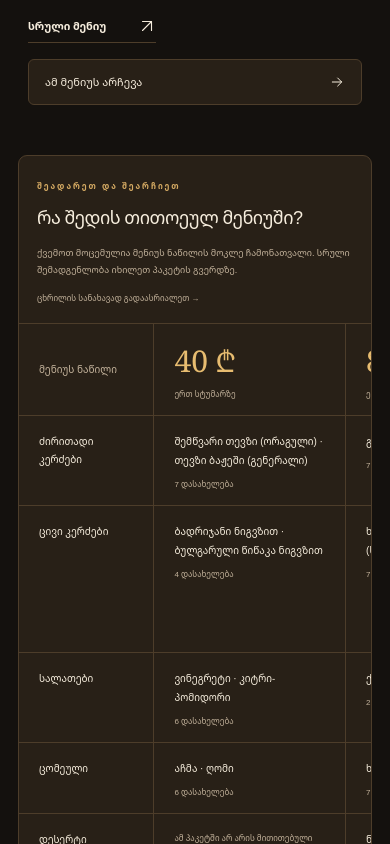
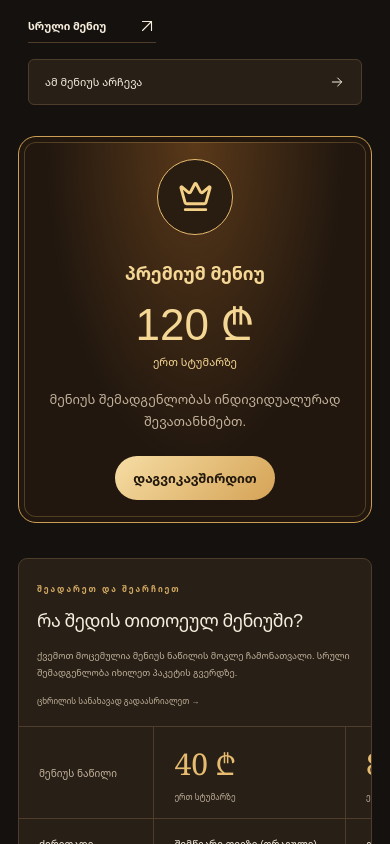
Before and after one commit to palignusw/la-fiesta-frontend, a Next.js app: page / in a window 390 px wide. Shown: the part 5420-6264 px from the top of the page. Built offline with nearby package versions, Linux system fonts and the light colour scheme; no server answers.

Commit message:
Show the 120 GEL premium menu as the fourth package card

```diff
--- a/components/Menu/PackageGrid.module.scss
+++ b/components/Menu/PackageGrid.module.scss
@@ -1,15 +1,78 @@
 .grid {
-	display: grid;
-	gap: 16px;
-	grid-template-columns: repeat(3, minmax(0, 1fr));
+  display: grid;
+  gap: 16px;
+  grid-template-columns: repeat(4, minmax(0, 1fr));
 }
-@media (max-width: 1024px) {
-	.grid {
-		grid-template-columns: repeat(2, 1fr);
-	}
+
+.premium {
+  display: flex;
+  flex-direction: column;
+  align-items: center;
+  text-align: center;
+  padding: clamp(22px, 3vw, 40px) 18px;
+  border: 1px solid #cc9e51;
+  border-radius: 18px;
+  box-shadow: inset 0 0 0 5px #21170f, inset 0 0 0 6px #e9bc663d;
+  background: radial-gradient(ellipse at 50% 0%, #5a3919, transparent 60%), #21170f;
+  color: #f6eddd;
 }
+
+.medallion {
+  display: grid;
+  place-items: center;
+  width: 76px;
+  aspect-ratio: 1;
+  margin-bottom: 26px;
+  border: 1px solid #e7bb70;
+  border-radius: 50%;
+  background: #291c10;
+  color: #f4cf86;
+  font-size: 35px;
+}
+
+.premium h3 {
+  margin: 0;
+  font-size: clamp(18px, 2vw, 26px);
+  color: #f5d795;
+}
+
+.premium p {
+  line-height: 1.7;
+  font-size: 13px;
+  margin: 0 0 24px;
+}
+
+.premium .price {
+  margin: 12px 0 20px;
+  color: #f5d795;
+  font-size: 44px;
+  line-height: 1.2;
+}
+
+.price small {
+  display: block;
+  margin-top: 5px;
+  font-size: 11px;
+}
+
+.call {
+  margin-top: auto;
+  padding: 13px 18px;
+  border-radius: 999px;
+  background: linear-gradient(135deg, #f6dda4, #d5a356);
+  color: #21170c;
+  font-size: 13px;
+  font-weight: 700;
+}
+
+.call:hover {
+  background: #f6dda4;
+}
+
+@media (max-width: 1100px) {
+  .grid { grid-template-columns: repeat(2, minmax(0, 1fr)); }
+}
+
 @media (max-width: 640px) {
-	.grid {
-		grid-template-columns: 1fr;
-	}
+  .grid { grid-template-columns: minmax(0, 1fr); }
 }
--- a/components/Menu/PackageGrid.tsx
+++ b/components/Menu/PackageGrid.tsx
@@ -1,13 +1,26 @@
-import s from './PackageGrid.module.scss'
-import PackageCard from './PackageCard'
-import { MenuPackage } from '@/lib/content'
+import { LuCrown } from "react-icons/lu";
+import { MenuPackage } from "@/lib/content";
+import { restaurant } from "@/lib/restaurant";
+import PackageCard from "./PackageCard";
+import styles from "./PackageGrid.module.scss";
 
 export default function PackageGrid({ items }: { items: MenuPackage[] }) {
-	return (
-		<div className={s.grid}>
-			{items.map(p => (
-				<PackageCard key={p.slug} pkg={p} />
-			))}
-		</div>
-	)
+  return (
+    <div className={styles.grid}>
+      {items.map((pkg) => (
+        <PackageCard key={pkg.slug} pkg={pkg} />
+      ))}
+      <article className={styles.premium}>
+        <div className={styles.medallion} aria-hidden="true">
+          <LuCrown />
+        </div>
+        <h3>პრემიუმ მენიუ</h3>
+        <p className={styles.price}>120 ₾ <small>ერთ სტუმარზე</small></p>
+        <p>მენიუს შემადგენლობას ინდივიდუალურად შევათანხმებთ.</p>
+        <a className={styles.call} href={`tel:${restaurant.phone}`}>
+          დაგვიკავშირდით
+        </a>
+      </article>
+    </div>
+  );
 }
```
Also changed, not shown: app/menu/banquet.module.scss (+0 -68 lines), app/menu/page.tsx (+0 -14 lines).
